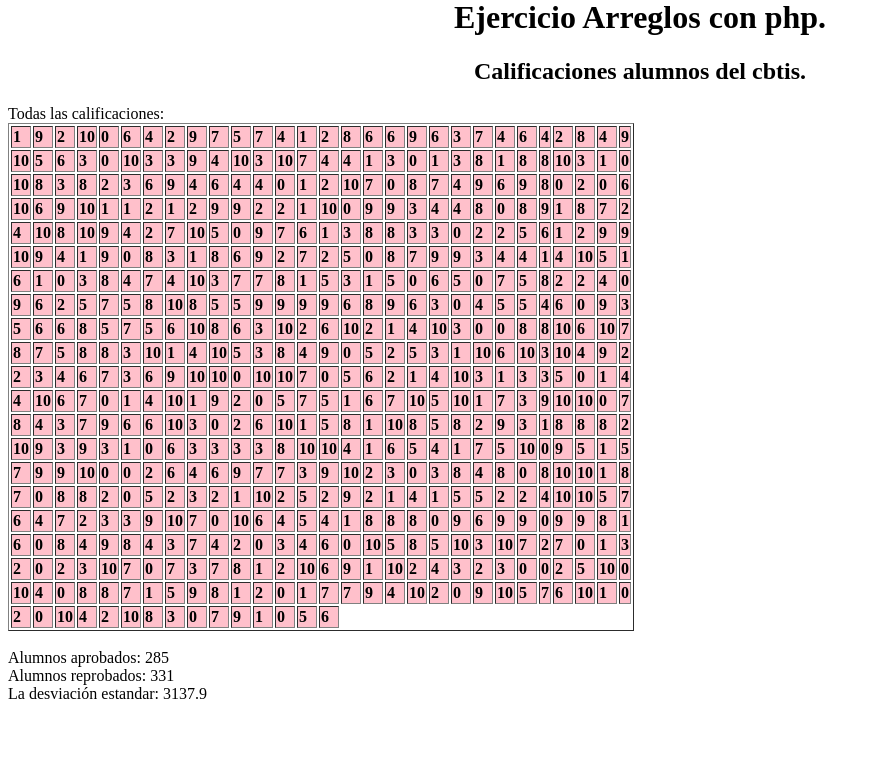
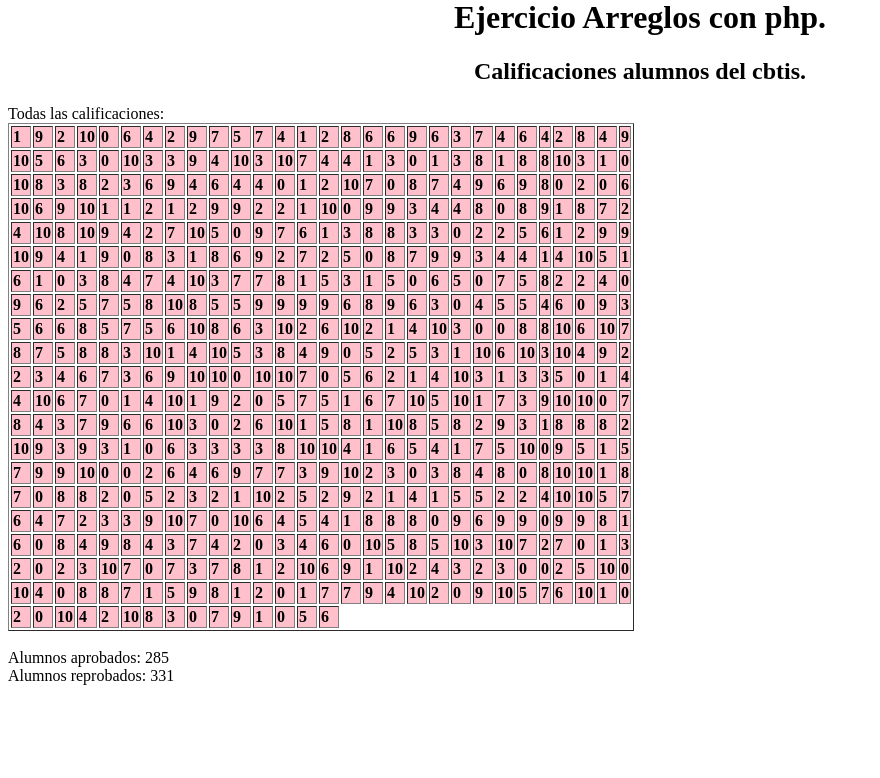
Before and after one commit to Marijaegeruwu/php-uwu, a PHP site: page /CalfAlumnosArreglos.php in a window 1280 px wide. Shown: the part 22-800 px from the top of the page, without its empty margins (0-880 px from the left). Run offline with PHP 8.4, Linux system fonts and the light colour scheme; lists and menus that the app fills with data are empty.

Commit message:
Update CalfAlumnosArreglos.php

```diff
--- a/parcial 1/tarea 1.5/CalfAlumnosArreglos.php
+++ b/parcial 1/tarea 1.5/CalfAlumnosArreglos.php
@@ -65,17 +65,15 @@
          echo "<br>";
 
      /*Calcular la desviacion estandar */
-     /*cal x
-
-     yo x y*/
-     $ewe=0;
+     /* $ewe=0;
      for($i=0; $i<$y; $i++)
      {
          $ewe=$ewe+abs(($x[$i]-$arr)*($x[$i]-$arr));
      }
      $div=$ewe/$y;
      $raiz=sqrt($div);
-     echo "La desviación estandar: ". round($raiz,2), "<br>";
+     echo "La desviación estandar: ". round($raiz,2), "<br>"; */
+
      /*No tengo idea de como deberia de verse la desviacion estandar pipipipipi */
     ?>
 
```
